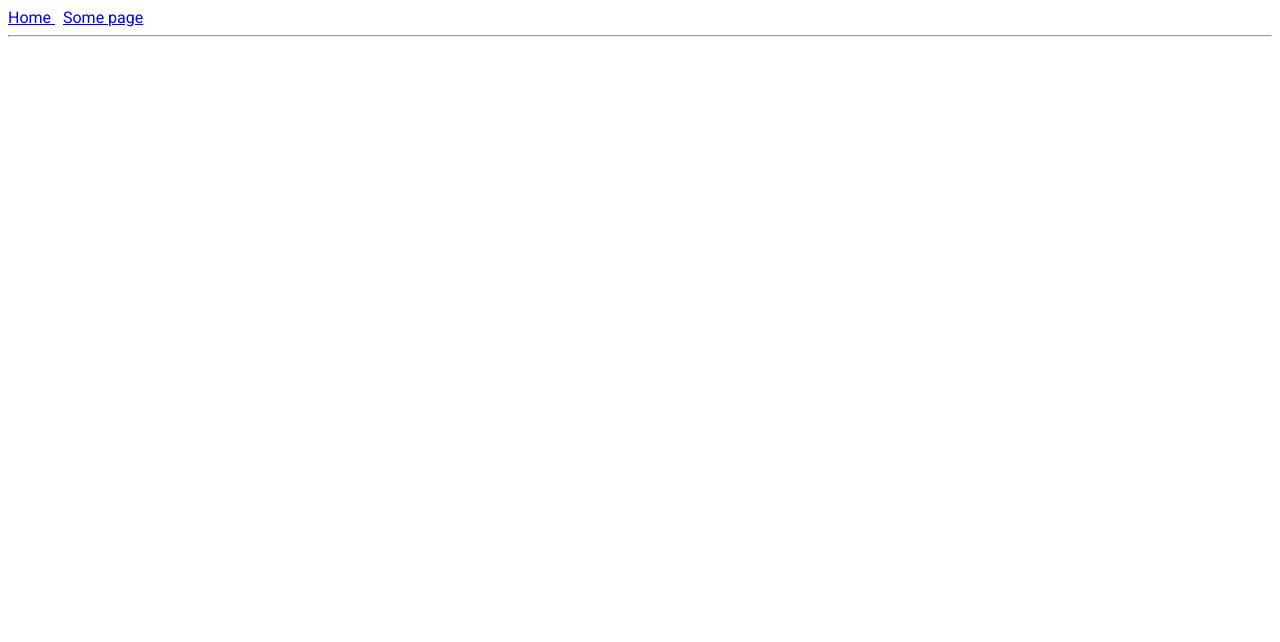
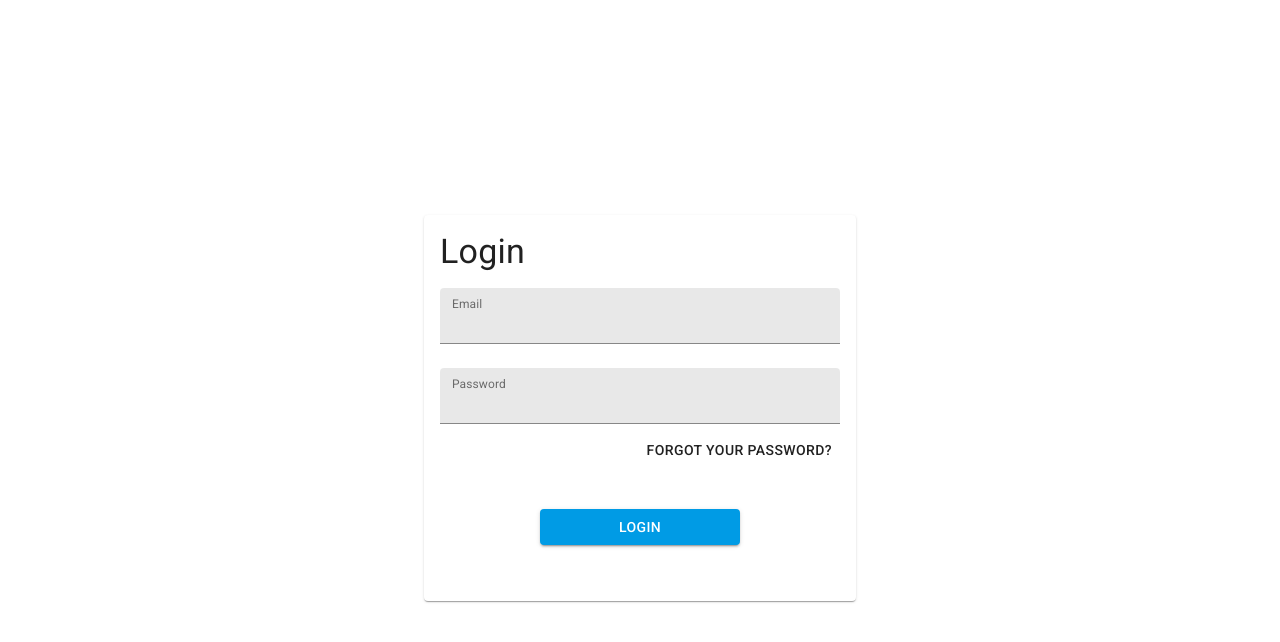
Before and after one commit to elcronos/COVID-19, a React (Create React App) app in the folder webapp/: page /login in a window 1280 px wide. Shown: the top 642 px of the page. Built offline with nearby package versions, Linux system fonts and the light colour scheme.

Commit message:
create screens for login and signup

```diff
--- a/webapp/src/App.js
+++ b/webapp/src/App.js
@@ -1,10 +1,12 @@
 import React from 'react';
-import { Route, NavLink } from 'react-router-dom';
+import { Route } from 'react-router-dom';
 import { ThemeProvider } from '@material-ui/styles';
 import { createMuiTheme } from '@material-ui/core/styles';
 
 import Home from './pages/Home';
+import Login from './pages/Login';
 import SomePage from './pages/SomePage';
+import SignUp from './pages/SignUp';
 
 let theme = createMuiTheme({
   typography: {
@@ -27,10 +29,9 @@ function App() {
   return (
     <ThemeProvider theme={theme}>
       <main>
-        <NavLink to='/'>Home </NavLink> &nbsp;&nbsp;
-        <NavLink to='/some-page'>Some page </NavLink>
-        <hr />
         <Route exact path='/' render={() => <Home />} />
+        <Route exact path='/signUp' render={() => <SignUp />} />
+        <Route exact path='/login' render={() => <Login />} />
         <Route path='/some-page' render={() => <SomePage />} />
       </main>
     </ThemeProvider>
--- a/webapp/src/pages/Home.js
+++ b/webapp/src/pages/Home.js
@@ -3,7 +3,7 @@ import React from 'react';
 function Home() {
   return (
     <div>
-      <h1>Hi there!</h1>
+      <h1>Welcome to Cobic-19 AI Diagnosis</h1>
       <a href="https://github.com/elcronos/COVID-19">https://github.com/elcronos/COVID-19</a>
     </div>
   );
--- /dev/null
+++ b/webapp/src/pages/Login.js
@@ -0,0 +1,48 @@
+import React from 'react';
+import { Button, Card, TextField, Typography } from '@material-ui/core';
+
+function Login() {
+  return (
+    <div className="ai-login">
+      <Card className="ai-login__content">
+        <Typography variant="h4">Login</Typography>
+
+        <form noValidate autoComplete="off">
+          <TextField
+            id="filled-full-width"
+            label="Email"
+            fullWidth
+            type="email"
+            margin="normal"
+            InputLabelProps={{
+              shrink: true,
+            }}
+            variant="filled"
+          />
+          <TextField
+            id="filled-full-width"
+            label="Password"
+            placeholder=""
+            type="password"
+            fullWidth
+            margin="normal"
+            InputLabelProps={{
+              shrink: true,
+            }}
+            variant="filled"
+          />
+          <div className="ai-login__content-forgot">
+            <Button>Forgot your password?</Button>
+          </div>
+          <div className="ai-login__content-btn-login">
+            <Button className="ai-login__btn-login" variant="contained" color="primary">
+              Login
+            </Button>
+          </div>
+        </form>
+      </Card>
+    </div>
+  );
+}
+
+export default Login;
--- /dev/null
+++ b/webapp/src/pages/SignUp.js
@@ -0,0 +1,76 @@
+import React, { useState } from 'react';
+import { Button, Card, InputLabel, FormControl, MenuItem, Select, TextField, Typography } from '@material-ui/core';
+
+function SignUp() {
+  const [type, setType] = useState(null);
+
+
+  return (
+    <div className="ai-sign-up">
+      <Card className="ai-sign-up__content">
+        <Typography variant="h4">Sign Up</Typography>
+
+        <form noValidate autoComplete="off">
+          <TextField
+            id="filled-full-width"
+            label="Email"
+            fullWidth
+            type="email"
+            margin="normal"
+            InputLabelProps={{
+              shrink: true,
+            }}
+            variant="filled"
+          />
+          <TextField
+            id="filled-full-width"
+            label="Password"
+            placeholder=""
+            type="password"
+            fullWidth
+            margin="normal"
+            InputLabelProps={{
+              shrink: true,
+            }}
+            variant="filled"
+          />
+          <TextField
+            id="filled-full-width"
+            label="Confirm Password"
+            placeholder=""
+            type="password"
+            fullWidth
+            margin="normal"
+            InputLabelProps={{
+              shrink: true,
+            }}
+            variant="filled"
+          />
+          <FormControl margin="normal" variant="filled" fullWidth>
+            <InputLabel id="demo-simple-select-filled-label" fullWidth>User type</InputLabel>
+            <Select
+              labelId="demo-simple-select-filled-label"
+              id="demo-simple-select-filled"
+              value={type}
+              onChange={e => setType(e.target.value)}
+            >
+              <MenuItem value={10}>Patient</MenuItem>
+              <MenuItem value={20}>Health personnel</MenuItem>
+            </Select>
+          </FormControl>
+
+          <div className="ai-sign-up__content-have-account">
+            <Button>Already have an account?</Button>
+          </div>
+          <div className="ai-sign-up__content-btn-sign-up">
+            <Button className="ai-sign-up__btn-sign-up" variant="contained" color="primary">
+              Sign Up
+            </Button>
+          </div>
+        </form>
+      </Card>
+    </div>
+  );
+}
+
+export default SignUp;
--- a/webapp/src/scss/index.scss
+++ b/webapp/src/scss/index.scss
@@ -1,3 +1,5 @@
 body {
   font-family: 'Roboto', sans-serif;
 }
+
+@import './screens/screens.scss';
--- /dev/null
+++ b/webapp/src/scss/screens/_login.scss
@@ -0,0 +1,31 @@
+/*------------------------------------*\
+  #LOGIN SCREEN
+\*------------------------------------*/
+
+.ai-login {
+  height: 100vh;
+  display: flex;
+  justify-content: center;
+  align-items: center;
+
+  @at-root #{&}__content {
+    padding: 1rem;
+    max-width: 400px;
+    width: 100%;
+  }
+
+  @at-root #{&}__content-forgot {
+    display: flex;
+    justify-content: flex-end;
+  }
+
+  @at-root #{&}__content-btn-login {
+    display: flex;
+    justify-content: center;
+    margin: 40px 0;
+  }
+
+  @at-root #{&}__btn-login {
+    width: 200px;
+  }
+}
--- /dev/null
+++ b/webapp/src/scss/screens/_sign-up.scss
@@ -0,0 +1,31 @@
+/*------------------------------------*\
+  #SIGN-UP SCREEN
+\*------------------------------------*/
+
+.ai-sign-up {
+  height: 100vh;
+  display: flex;
+  justify-content: center;
+  align-items: center;
+
+  @at-root #{&}__content {
+    padding: 1rem;
+    max-width: 400px;
+    width: 100%;
+  }
+
+  @at-root #{&}__content-have-account {
+    display: flex;
+    justify-content: flex-end;
+  }
+
+  @at-root #{&}__content-btn-sign-up {
+    display: flex;
+    justify-content: center;
+    margin: 40px 0;
+  }
+
+  @at-root #{&}__btn-sign-up {
+    width: 200px;
+  }
+}
--- /dev/null
+++ b/webapp/src/scss/screens/screens.scss
@@ -0,0 +1,2 @@
+@import './login';
+@import './sign-up';
```
